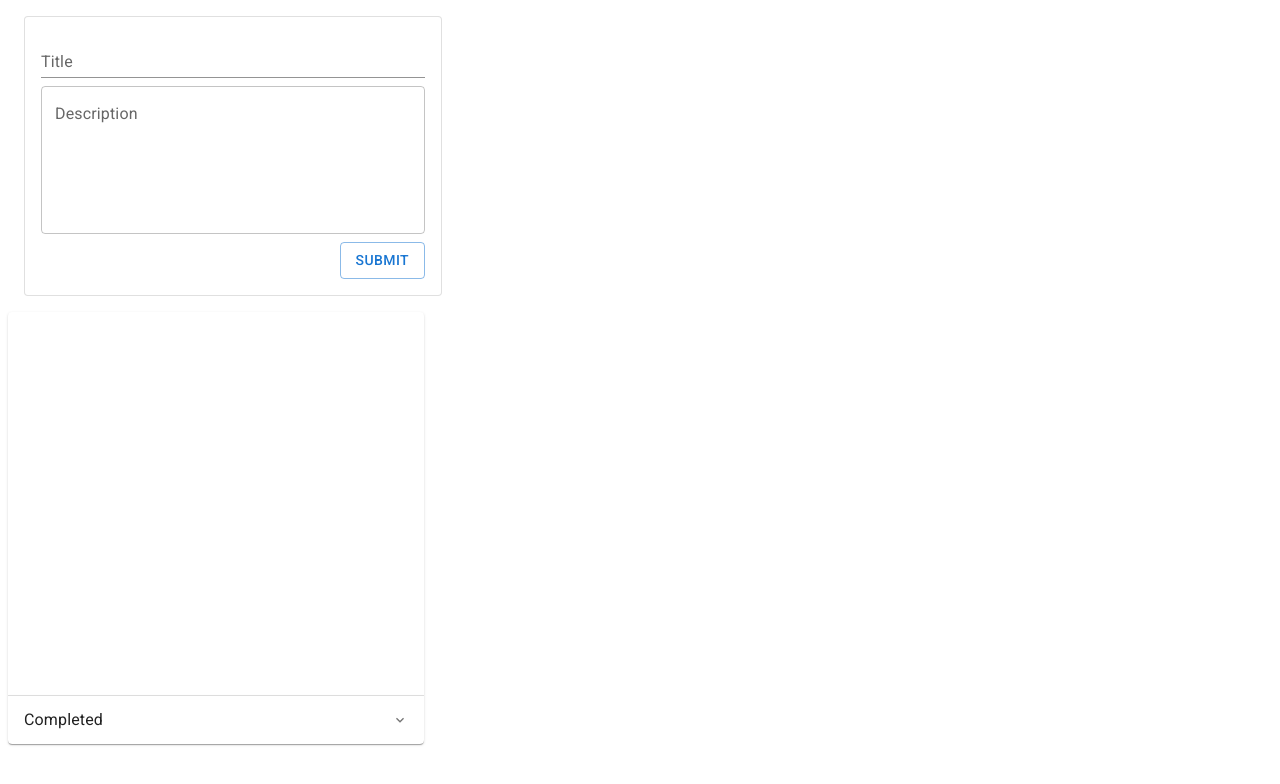
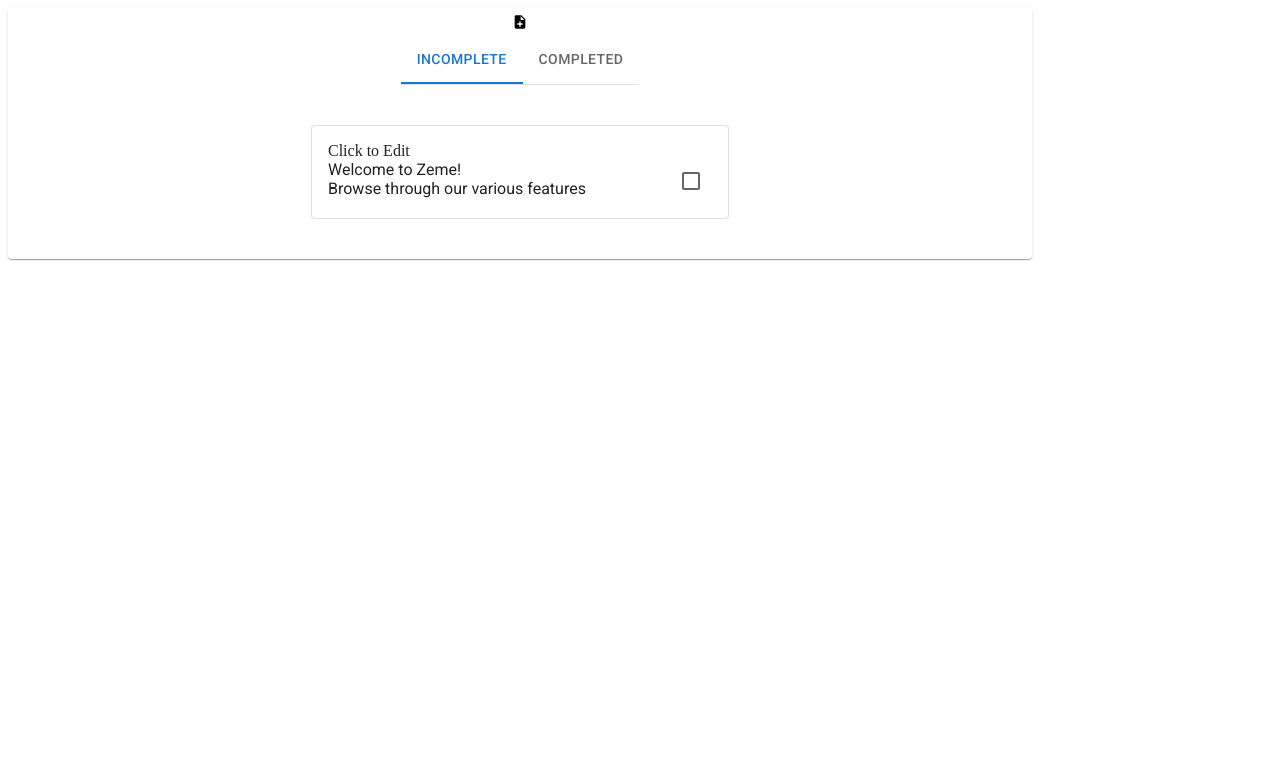
Before and after one commit to praakhya/task-manager-se-project, a React (Create React App) app in the folder se-project/: page / in a window 1280 px wide. Shown: the top 784 px of the page. Built offline with nearby package versions, Linux system fonts and the light colour scheme; no server answers.

Commit message:
Changed layout, found inplace editor

```diff
--- a/se-project/package.json
+++ b/se-project/package.json
@@ -6,12 +6,14 @@
     "@emotion/react": "^11.11.1",
     "@emotion/styled": "^11.11.0",
     "@mui/icons-material": "^5.14.12",
+    "@mui/lab": "^5.0.0-alpha.148",
     "@mui/material": "^5.14.12",
     "@react-icons/all-files": "^4.1.0",
     "@testing-library/jest-dom": "^5.17.0",
     "@testing-library/react": "^13.4.0",
     "@testing-library/user-event": "^13.5.0",
     "axios": "^1.5.1",
+    "primereact": "^10.0.3",
     "react": "^18.2.0",
     "react-dom": "^18.2.0",
     "react-icons": "^4.11.0",
--- a/se-project/src/EditToDo.js
+++ b/se-project/src/EditToDo.js
@@ -5,6 +5,7 @@
 import { TextField, Card } from '@mui/material';
 import axios from 'axios';
 import { toDoContext } from './toDoContext';
+import { MdExpandMore, MdNoteAdd, MdClose } from "react-icons/md";
 
 class EditToDo extends Component {
     static contextType = toDoContext;
@@ -33,6 +34,7 @@
         var newdata = { title: data.title, description: data.description, done: data.done, _id: data._id }
         oldList.push(newdata)
         this.context.setToDoData(oldList)
+        this.context.toggleEdit()
     }
     postToDo() {
         console.log("in get ToDo");
@@ -64,6 +66,10 @@
 
         return (
             <Card variant="outlined" id="card">
+                <Button sx={{color:"black", position:"absolute", top:"0em", right:"0em"}}
+                onClick={()=>{this.context.toggleEdit(0)}}>
+                    <MdClose/>
+                </Button>
                 <div className="EditToDo">
                     <TextField
                         id="standard-basic"
--- a/se-project/src/ToDo.css
+++ b/se-project/src/ToDo.css
@@ -7,6 +7,7 @@
     flex-direction: row;
     justify-content: space-between;
     width: var(--list-width);
+    height: fit-content;
 }
 .toDoText {
     font-family: 'Roboto', sans-serif;
@@ -30,9 +31,12 @@
     width: fit-content;
     padding: 1em;
     margin: 1em;
+    position: relative;
 }
 .disabled {
     text-decoration: line-through;
+    max-height: var(--list-width);
+    overflow-y: hidden;
 }
 .completed {
     min-width: var(--list-width);
@@ -47,5 +51,31 @@
     display: flex;
     flex-direction: column;
     align-items: center;
-    width: fit-content;
+    width: 80vw;
+    position: relative;
 }
+.tools {
+    display: flex;
+    flex-direction: column;
+}
+.toDoText-editmode {
+    font-family: 'Roboto', sans-serif;
+    display: flex;
+    flex-direction: column;
+    gap: 0em;
+    width: 60vw;
+
+}
+.todolist {
+    display: flex;
+    flex-wrap: wrap;
+    flex-direction: row;
+    align-items: baseline;
+    align-content: start;
+}
+.addToDoButton {
+    position: absolute;
+    right: 1em;
+    top:1em;
+
+}
--- a/se-project/src/ToDo.js
+++ b/se-project/src/ToDo.js
@@ -2,37 +2,66 @@
 import EditToDo from './EditToDo';
 import { Component } from 'react';
 import { ToDoProvider, toDoContext } from './toDoContext';
-import { Accordion, AccordionSummary, AccordionDetails, Typography, Card } from '@mui/material';
-import { MdExpandMore } from "react-icons/md";
+import { Accordion, AccordionSummary, AccordionDetails, Typography, Card, Tab, Box, Button } from '@mui/material';
+import { MdExpandMore, MdNoteAdd, MdClose } from "react-icons/md";
 import "./ToDo.css"
+import TabPanel from '@mui/lab/TabPanel';
+import TabContext from '@mui/lab/TabContext';
+import TabList from '@mui/lab/TabList';
+
 
 class ToDo extends Component {
     setToDoData = (toDoData) => {
         this.setState({ toDoData });
     }
+    setView = (view) => {
+        this.setState({ view })
+    }
+    setAddMode = (addMode) => {
+        this.setState({ addMode })
+    }
     state = {
         toDoData: [],
-        setToDoData: this.setToDoData
+        view: "1",
+        addMode: 0
+    }
+    renderEdit = () => {
+        if (this.state.addMode) {
+            return (<EditToDo></EditToDo>)
+        }
     }
     render() {
         return (
             <div className="App">
-            <toDoContext.Provider value={this.state}>
-                <EditToDo></EditToDo>
+                <toDoContext.Provider value={{ toDoData: this.state.toDoData, setToDoData: this.setToDoData, showEdit: this.state.addMode, toggleEdit: this.setAddMode }}>
                     <Card className="ToDoFull">
-                    <ToDoList disabled={false} defaultDone={false}/>
-                    <Accordion className='completed'>
-                        <AccordionSummary
-                            expandIcon={<MdExpandMore />}
-                            aria-controls="panel1a-content"
-                            id="panel1a-header"
-                        >
-                            <Typography>Completed</Typography>
-                        </AccordionSummary>
-                        <AccordionDetails className="completed">
+                        <Button variant="outline" sx={{color: "black", fontSize: "1em"}} onClick={() => {
+                            this.setAddMode(!this.state.addMode)
+                        }}>
+                            <MdNoteAdd />
+                        </Button>
+                        <TabContext value={this.state.view}>
+                            <Box sx={{ borderBottom: 1, borderColor: 'divider' }}>
+                                <TabList onChange={(event, newValue) => {
+                                    this.setState({ view: newValue })
+                                }} aria-label="lab API tabs example">
+                                    <Tab label="Incomplete" value="1" />
+                                    <Tab label="Completed" value="2" />
+                                </TabList>
+                            </Box>
+                            {
+                                this.renderEdit()
+                            }
+                            <TabPanel value="1">
+                                <ToDoList disabled={false} defaultDone={false} />
+                            </TabPanel>
+                            <TabPanel value="2">
                                 <ToDoList disabled={true} defaultDone={true} />
-                        </AccordionDetails>
-                    </Accordion>
+                            </TabPanel>
+                        </TabContext>
+
+
+
                     </Card>
                 </toDoContext.Provider>
             </div>)
--- a/se-project/src/ToDoItem.js
+++ b/se-project/src/ToDoItem.js
@@ -5,6 +5,8 @@
 import { Card, Checkbox } from '@mui/material';
 import { toDoContext } from './toDoContext';
 import axios from 'axios';
+import { Inplace, InplaceDisplay, InplaceContent } from 'primereact/inplace';
+import { InputText } from 'primereact/inputtext';
 
 class ToDoItem extends Component {
     static contextType = toDoContext;
@@ -12,17 +14,21 @@
     constructor(props) {
         super(props);
         this.state = {
-            checked:this.props.defaultDone
+            checked: this.props.defaultDone,
+            text: ""
         }
         this.handleChange = this.handleChange.bind(this);
         this.toggleToDo = this.toggleToDo.bind(this);
         this.addCheckedToDo = this.addCheckedToDo.bind(this);
 
     }
+    setText(val) {
+        this.setState({text: val})
+    }
     addCheckedToDo(todo) {
         var list = this.context.toDoData;
         for (var i in list) {
-            if (list[i]._id==todo._id) {
+            if (list[i]._id == todo._id) {
                 list[i].done = todo.done
             }
         }
@@ -30,10 +36,10 @@
         console.log(this.context.toDoData)
 
     }
-    toggleToDo(id,done) {
-        console.log("in complete ToDo: ",id,done);
+    toggleToDo(id, done) {
+        console.log("in complete ToDo: ", id, done);
         var baseUrl = "/api";
-        axios.put(baseUrl+'/load/todo/complete',{"_id":id, "done":done})
+        axios.put(baseUrl + '/load/todo/complete', { "_id": id, "done": done })
             .then(response => {
                 console.log("response on edit: ", response)
                 this.addCheckedToDo(response.data)
@@ -44,18 +50,24 @@
     }
     handleChange() {
         var newDone = !this.state.checked
-        this.setState({checked:newDone});
-        console.log("NEW CHECK: ",this.state.checked)
+        this.setState({ checked: newDone });
+        console.log("NEW CHECK: ", this.state.checked)
         this.toggleToDo(this.props.todo._id, newDone)
     }
     render() {
         var textStyle = "toDoText"
-        if (this.state.checked==true) {
-            textStyle="toDoText disabled"
+        if (this.state.checked == true) {
+            textStyle = "toDoText disabled"
         }
         if (this.state.checked == this.props.defaultDone) {
             return (
                 <Card variant="outlined" id="card">
+                    <Inplace closable>
+                        <InplaceDisplay>{this.state.text || 'Click to Edit'}</InplaceDisplay>
+                        <InplaceContent>
+                            <InputText value={this.state.text} onChange={(e) => this.setText(e.target.value)} autoFocus />
+                        </InplaceContent>
+                    </Inplace>
                     <div className="ToDoItem">
                         <div class={textStyle}>
                             <div>{this.props.todo.title}</div>
@@ -63,13 +75,13 @@
                         </div>
                         <Checkbox
                             checked={this.state.checked}
-                            onChange={this.handleChange}/>
+                            onChange={this.handleChange} />
                     </div>
                 </Card>
             );
         }
     }
-  }
+}
 
 ToDoItem.contextType = toDoContext
 export default ToDoItem;
--- a/se-project/src/ToDoList.js
+++ b/se-project/src/ToDoList.js
@@ -10,6 +10,27 @@
 
     constructor(props) {
         super();
+        this.placeholder=[
+          {
+            "_id": "",
+            "title": "Welcome to Zeme!",
+            "description": "Browse through our various features",
+            "done": false,
+          },
+          {
+            "_id": "",
+            "title": "This is a To Do Note",
+            "description": "Write anything you wish to remember",
+            "done": true,
+          },
+          {
+            "_id": "",
+            "title": "Enjoy the application!",
+            "description": "",
+            "done": true,
+          }
+        ]
+
 //        const context = this.context;
         //It will get the data from context, and put it into the state.
   //      this.setState({ toDoData: context.toDoData });
@@ -33,6 +54,7 @@
         })
         .catch((err) => {
           console.log(err);
+          this.setItemList(this.placeholder)
         });
     }
     initToDoData(data){
@@ -69,7 +91,7 @@
           }
           console.log("itemList: ",this.props.defaultDone,itemList)
           return (
-              <div className="scrollable">
+              <div className="todolist">
               {itemList}
               </div>
           );
--- a/se-project/src/toDoContext.js
+++ b/se-project/src/toDoContext.js
@@ -5,11 +5,12 @@
 function ToDoProvider({ children }) {
     // The useState() hook defines a state variable.
     const [toDoData, setToDoData] = useState([]);
+    const [showEdit, toggleEdit] = useState(false);
 
     // The useEffect() hook registers a function to run after render.
     useEffect(() => {
         console.log("context change: ",toDoData)
-    }, [toDoContext,toDoData]);  // This empty array means the effect will only run once.
+    }, [toDoContext,toDoData, showEdit]);  // This empty array means the effect will only run once.
     // On the first render userData will have the default value null.
     // But after that render, the effect function will run and will
     // start a fetch of the real user data. When the data arrives, it
@@ -18,7 +19,7 @@
     // user data to provide to any consumers. (And the effect will not
     // run again.)
     return (
-        <toDoContext.Provider value={{ toDoData, setToDoData}}>
+        <toDoContext.Provider value={{ toDoData, setToDoData, showEdit, toggleEdit}}>
             {children}
         </toDoContext.Provider>
     );
```
Also changed, not shown: 1 other file (tests, documents, lock files or other folders). Lines whose indentation alone changed are shown as unchanged.
